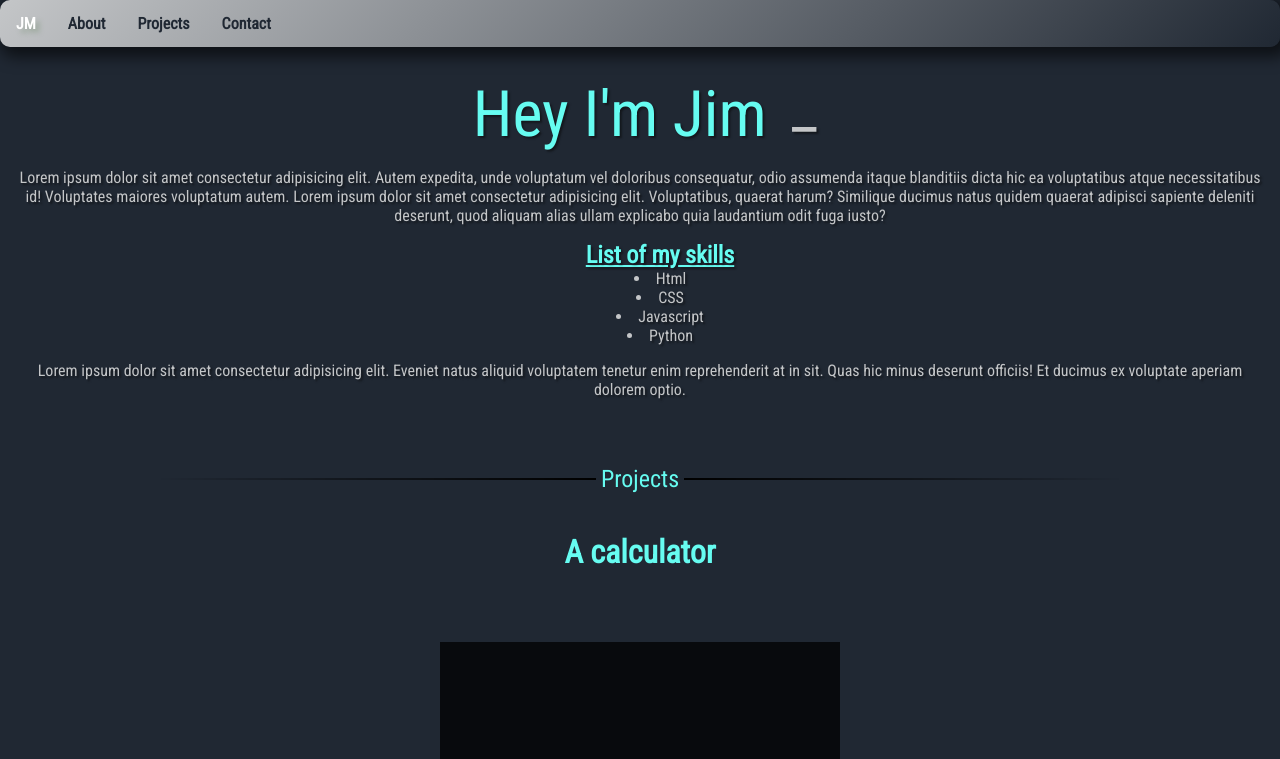
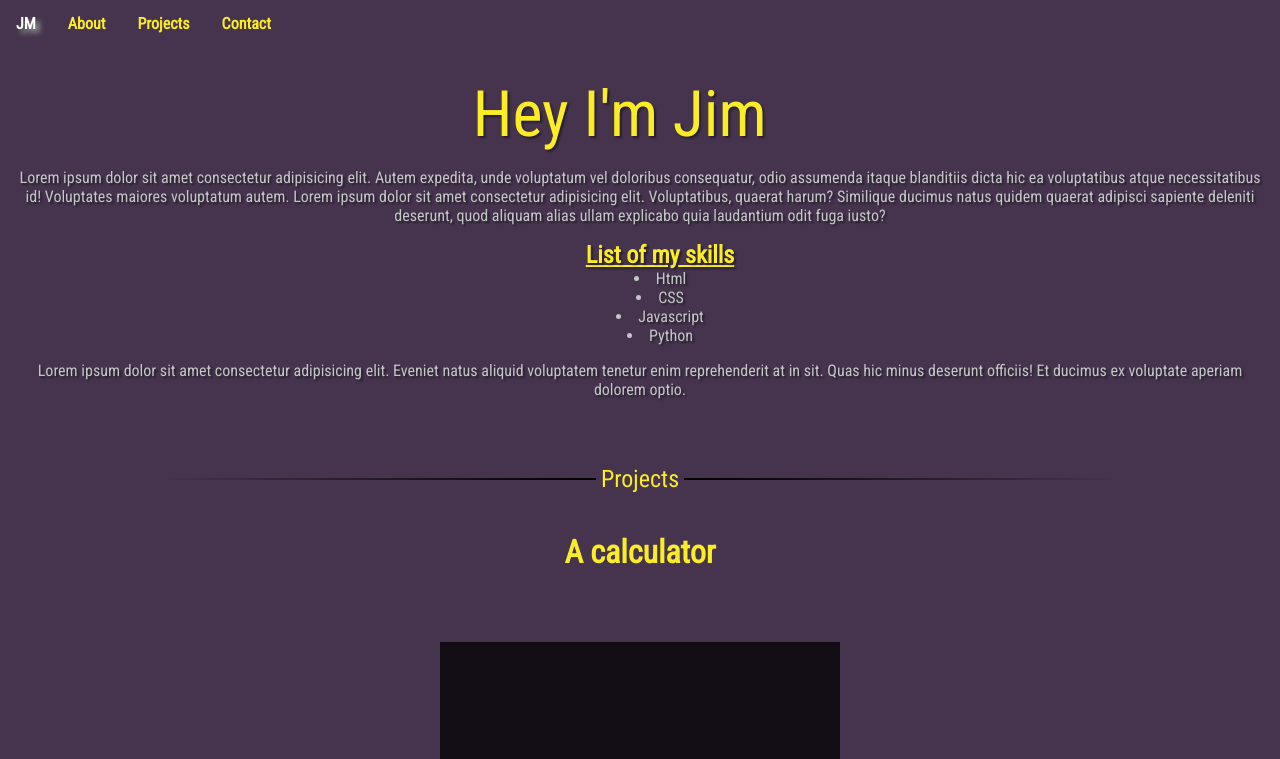
Before and after one commit to ItsmeJimmi/itsmejimmi.github.io, a plain HTML site: page index.html in a window 1280 px wide. Shown: the top 759 px of the page. Drawn offline with Linux system fonts and the light colour scheme.

Commit message:
Add files via upload

```diff
--- a/app.js
+++ b/app.js
@@ -1,5 +1,5 @@
 // function([string1, string2],target id,[color1,color2])
-consoleText(["Hey I'm Jim, a WebDev", 'Go Fuck Yourself'], 'text',['#66fcf1', '#c4c6c8']);
+consoleText(["Hey I'm Jim, a WebDev", 'Go Fuck Yourself'], 'text',['#faed25', '#faed25']);
 
 function consoleText(words, id, colors) {
   if (colors === undefined) colors = ['#fff'];
@@ -40,7 +40,7 @@ function consoleText(words, id, colors) {
   window.setInterval(function() {
     if (visible === true) {
       con.className = 'console-underscore hidden'
-      visible = false;
+      visible = true;
 
     } else {
       con.className = 'console-underscore'
--- a/style.css
+++ b/style.css
@@ -4,22 +4,17 @@
 }
   body {
     margin: 0;
-    background-color: #202833;
+    background-color: #46344e;
   }
 
   /* Style the top navigation bar */
   .topnav {
     overflow: hidden;
-    background: #c4c6c8;
+    background: #46344e;
     position: sticky;
     top: 0;
     border-radius: 10px;
-    -webkit-box-shadow: 5px 5px 15px 5px rgba(0,0,0,0.58);
-    box-shadow: 5px 5px 15px 5px rgba(0,0,0,0.58);
-    background: #C4C6C8;
-background: -moz-linear-gradient(-45deg, #C4C6C8 0%, #202833 100%);
-background: -webkit-linear-gradient(-45deg, #C4C6C8 0%, #202833 100%);
-background: linear-gradient(135deg, #C4C6C8 0%, #202833 100%);
+
   }
 
   /* Style the topnav#FEF5ED
@@ -30,7 +25,7 @@ background: linear-gradient(135deg, #C4C6C8 0%, #202833 100%);
     position: sticky;
     float: left;
     display: block;
-    color: #202833;
+    color: #faed25;
     text-align: center;
     padding: 14px 16px;
     text-decoration: none;
@@ -51,7 +46,7 @@ background: linear-gradient(135deg, #C4C6C8 0%, #202833 100%);
 
   /* Style the content */
   .content {
-    background-color: #202833;
+    background-color: #46344e;
     display: block;
     padding: 10px;
     align-content: center;
@@ -84,7 +79,7 @@ background: linear-gradient(135deg, #C4C6C8 0%, #202833 100%);
   }
 
   .content ul .list{
-    color: #66fcf1;
+    color: #faed25;
     font-weight: bolder;
     list-style: none;
     align-items: center;
@@ -109,6 +104,7 @@ background: linear-gradient(135deg, #C4C6C8 0%, #202833 100%);
       text-align: center;
       width: 75%; 						/* divider width */
       margin: 40px auto;					/* spacing above/below */
+
   }
   .divider span { display: table-cell; position: relative; }
   .divider span:first-child, .divider span:last-child {
@@ -120,14 +116,14 @@ background: linear-gradient(135deg, #C4C6C8 0%, #202833 100%);
       background-repeat: no-repeat;
   }
   .divider span:first-child {				/* color changes in here */
-      background-image: -webkit-gradient (linear, 0 0, 0 100%, from(transparent), to(#c8c9cb));
+      background-image: -webkit-gradient (linear, 0 0, 0 100%, from(transparent), to(#faed25));
       background-image: -webkit-linear-gradient(180deg, transparent, #000);
       background-image: -moz-linear-gradient(180deg, transparent, #000);
       background-image: -o-linear-gradient(180deg, transparent, #000);
       background-image: linear-gradient(90deg, transparent, #000);
   }
   .divider span:nth-child(2) {
-      color: #66fcf1; padding: 0px 5px; width: auto; white-space: nowrap;
+      color: #faed25; padding: 0px 5px; width: auto; white-space: nowrap;
   }
   .divider span:last-child {				/* color changes in here */
       background-image: -webkit-gradient (linear, 0 0, 0 100%, from(#000), to(transparent));
@@ -139,12 +135,12 @@ background: linear-gradient(135deg, #C4C6C8 0%, #202833 100%);
 
 .projects {
   padding: auto;
-  border: #66fcf1 1px;
+  background-color: #46344e;
 }
 
 .projects h1 {
   text-align: center;
-  color: #66fcf1;
+  color: #faed25;
 }
 
 
@@ -166,7 +162,7 @@ background: linear-gradient(135deg, #C4C6C8 0%, #202833 100%);
 }
 
 .projects .calculator-grid > button:hover {
-    background-color: #66fcf1;
+    background-color: #faed25;
 }
 
 .projects .span-two {
@@ -220,7 +216,7 @@ form { max-width:420px; margin:50px auto; }
   border-radius: 5px;
   line-height: 22px;
   background-color: transparent;
-  border:2px solid #66fcf1;
+  border:2px solid #faed25;
   transition: all 0.3s;
   padding: 13px;
   margin-bottom: 15px;
@@ -240,7 +236,7 @@ textarea {
 [type="submit"] {
   font-family: 'Montserrat', Arial, Helvetica, sans-serif;
   width: 100%;
-  background:#66fcf1;
+  background:#faed25;
   border-radius:5px;
   border:0;
   cursor:pointer;
@@ -252,7 +248,11 @@ textarea {
   margin-top:-4px;
   font-weight:700;
 }
-[type="submit"]:hover { background:#D3E4CD; }
+[type="submit"]:hover {
+  background: #46344e;
+  color:#faed25;
+
+}
 
 .contact {
   display: block;
```
